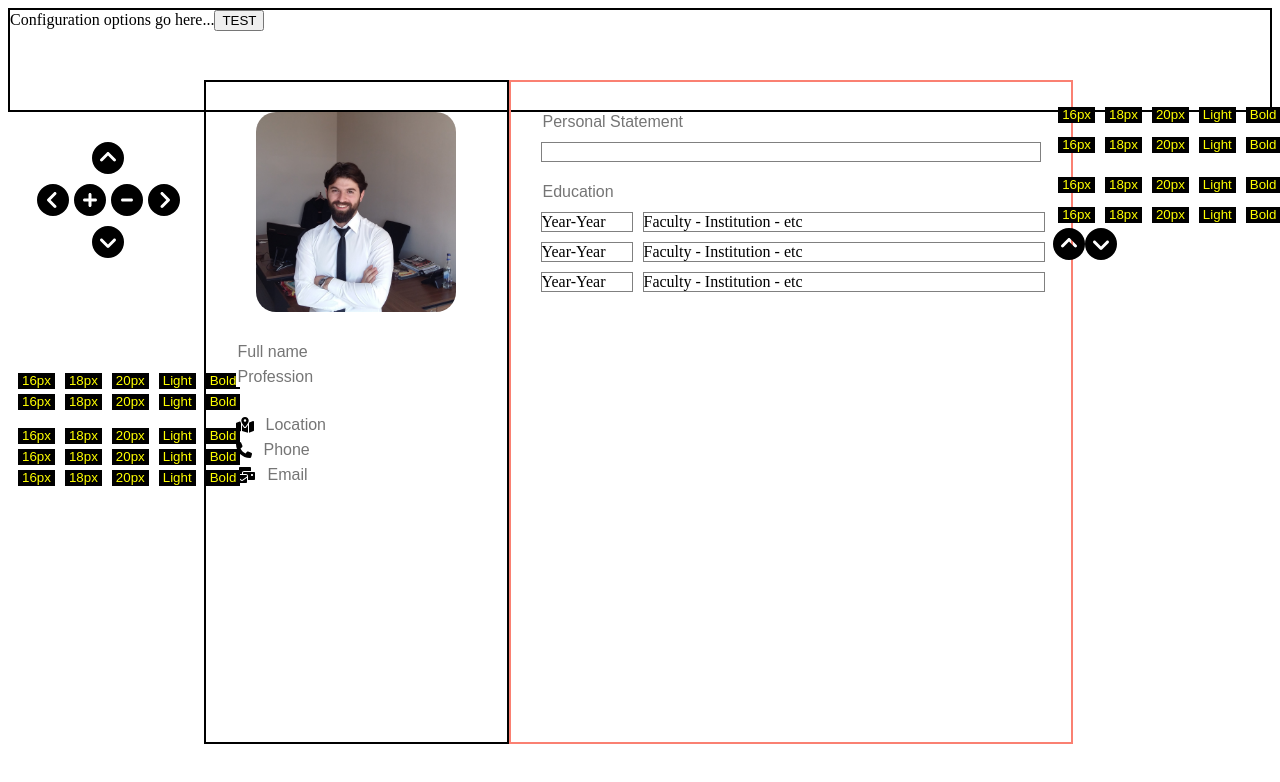
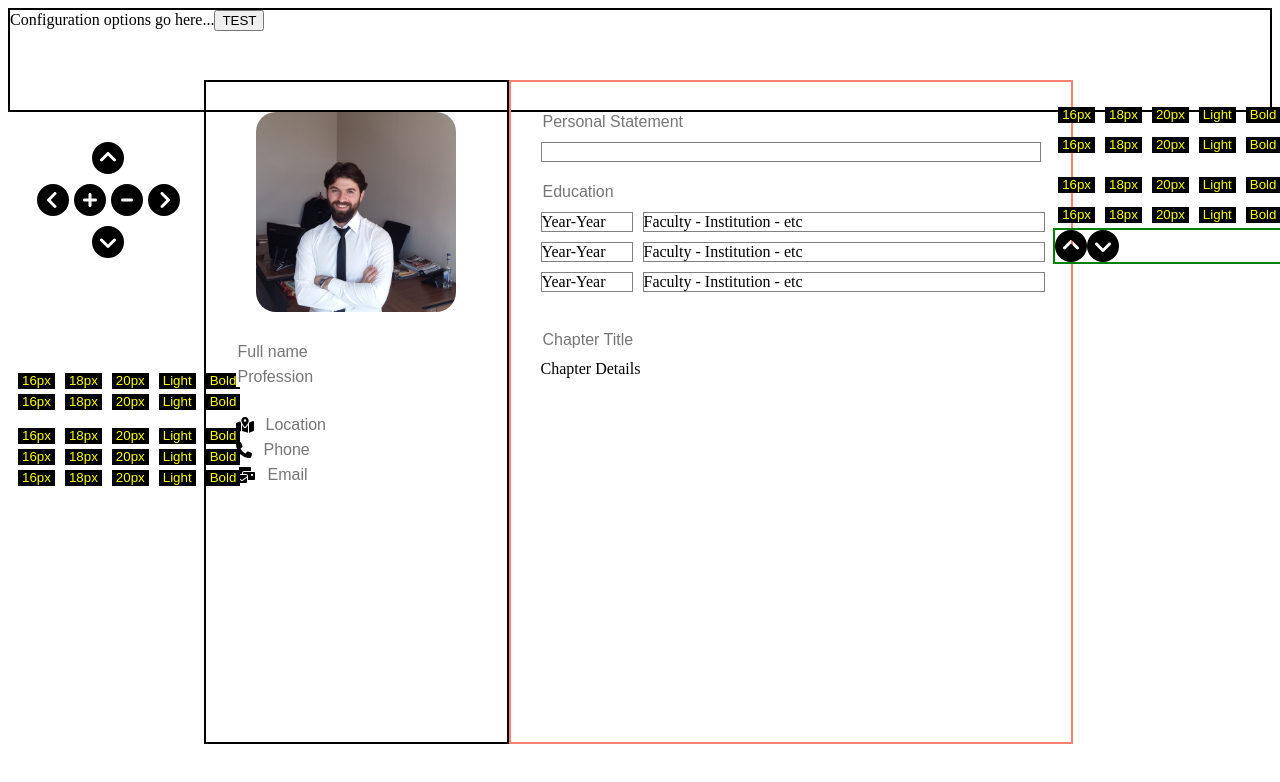
Before and after one commit to codeyourwaytofreedom/cv-maker, a Next.js app: page / in a window 1280 px wide. Shown: the top 782 px of the page. Built offline with nearby package versions, Linux system fonts and the light colour scheme.

Commit message:
Chapter component created.
Will make another one for two column chapters.

Will find a new mechnaism for styling.

As an alternative to pens.

Call it a day.

Keep going.

Rememember why you started.

```diff
--- /dev/null
+++ b/components/chapter.tsx
@@ -0,0 +1,19 @@
+import x from "../styles/cv.module.css";
+
+
+const Chapter = () => {
+    return (
+        <div className={x.cv_content_details_chapter}>
+                <div className={x.cv_content_details_chapter_title}>
+                    <input type="text" placeholder="Chapter Title"/>
+                </div>
+                <div className={x.cv_content_details_chapter_content}>
+                    <div id={x.editable} contentEditable={true} spellCheck={false} style={{ width:"500px"}}>
+                        Chapter Details
+                    </div>
+                </div>
+            </div>
+     );
+}
+
+export default Chapter;
--- a/components/details.tsx
+++ b/components/details.tsx
@@ -2,6 +2,7 @@ import { faChevronCircleUp,faChevronCircleDown } from "@fortawesome/free-solid-s
 import { FontAwesomeIcon } from "@fortawesome/react-fontawesome";
 import { useRef, useState } from "react";
 import x from "../styles/cv.module.css";
+import Chapter from "./chapter";
 import Pen from "./pen";
 
 
@@ -40,7 +41,6 @@ const Details = () => {
                         <Pen cls={x.cv_content_details_tools_pen} setter={setPersonal_details} value={personal_details} und={false} />
                     </div>
                 </div>
-
             </div>
 
             <div className={x.cv_content_details_chapter}>
@@ -66,8 +66,12 @@ const Details = () => {
                     </div>
                     <div className={x.cv_content_details_chapter_content_controls}>
                         <Pen cls={x.cv_content_details_tools_pen} setter={seteducationDetails} value={educationDetails} und={false} />
-                        <FontAwesomeIcon icon={faChevronCircleUp} size={"2x"} onClick={()=> setEducationLines(education_lines+1)} />
-                        <FontAwesomeIcon icon={faChevronCircleDown} size={"2x"} onClick={()=> setEducationLines(education_lines-1)}/>
+                        <div id={x.education_extra}>
+                            <FontAwesomeIcon icon={faChevronCircleUp} size={"2x"}
+                            onClick={()=> education_lines < 5 ? setEducationLines(education_lines+1) : setEducationLines(education_lines)} />
+                            <FontAwesomeIcon icon={faChevronCircleDown} size={"2x"}
+                            onClick={()=> education_lines > 0 ? setEducationLines(education_lines-1) : setEducationLines(education_lines)} />
+                        </div>
                     </div>
                 </div>
 
@@ -90,6 +94,8 @@ const Details = () => {
                         </div>
                         )
                 }
+                <br />
+                <Chapter/>
             </div>
         </div>
      );
--- a/styles/cv.module.css
+++ b/styles/cv.module.css
@@ -175,4 +175,7 @@
   display: flex;
   -moz-column-gap: 10px;
        column-gap: 10px;
+}
+.cv_content_details_chapter_content #education_extra {
+  border: 2px solid green;
 }/*# sourceMappingURL=cv.module.css.map */
--- a/styles/cv.module.scss
+++ b/styles/cv.module.scss
@@ -123,6 +123,9 @@
                         display: flex;
                         column-gap: 10px;
                     }
+                    #education_extra{
+                        border: 2px solid green;
+                    }
                 }
             }
         }
```
Also changed, not shown: 1 other file (tests, documents, lock files or other folders).
